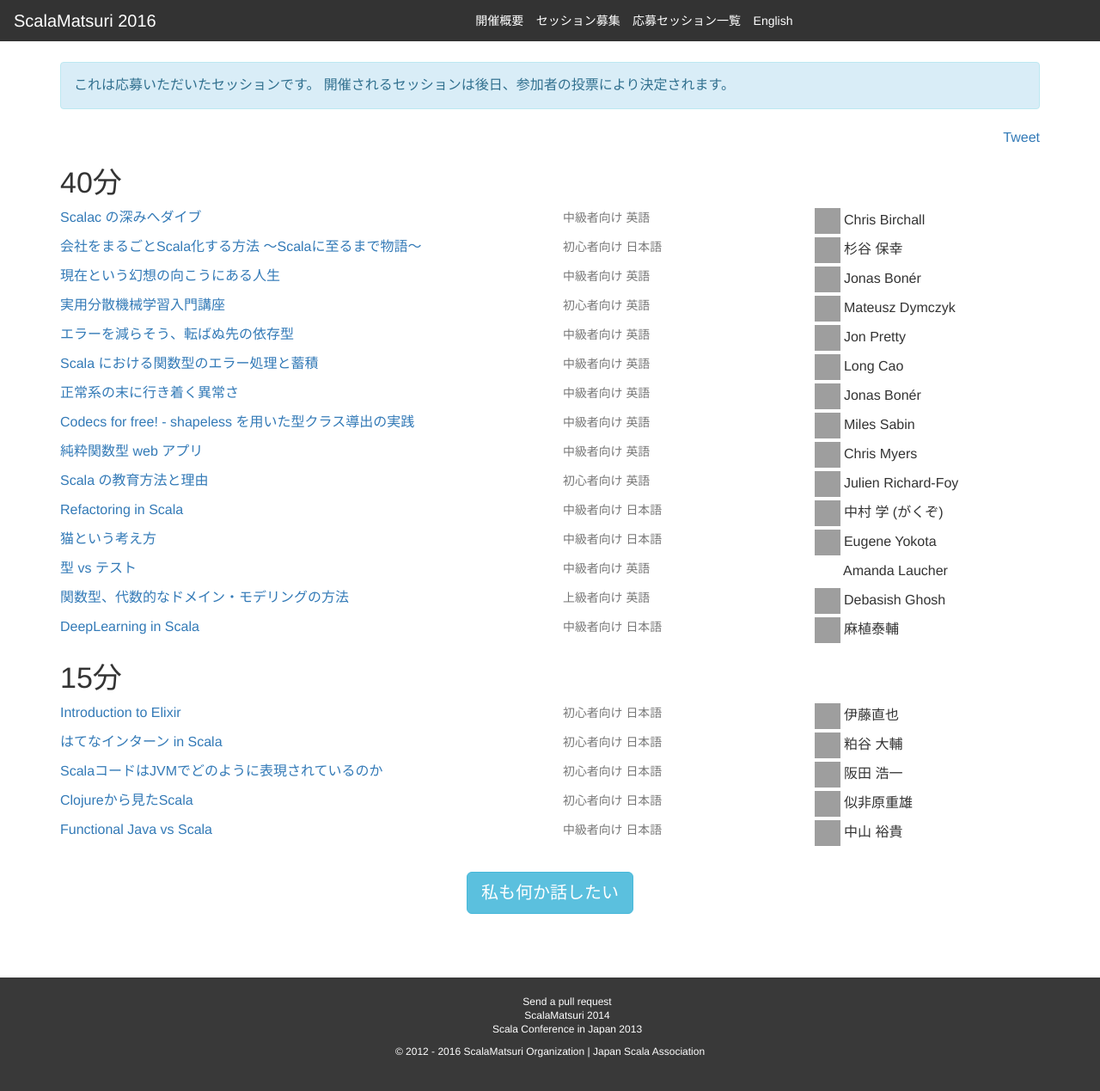
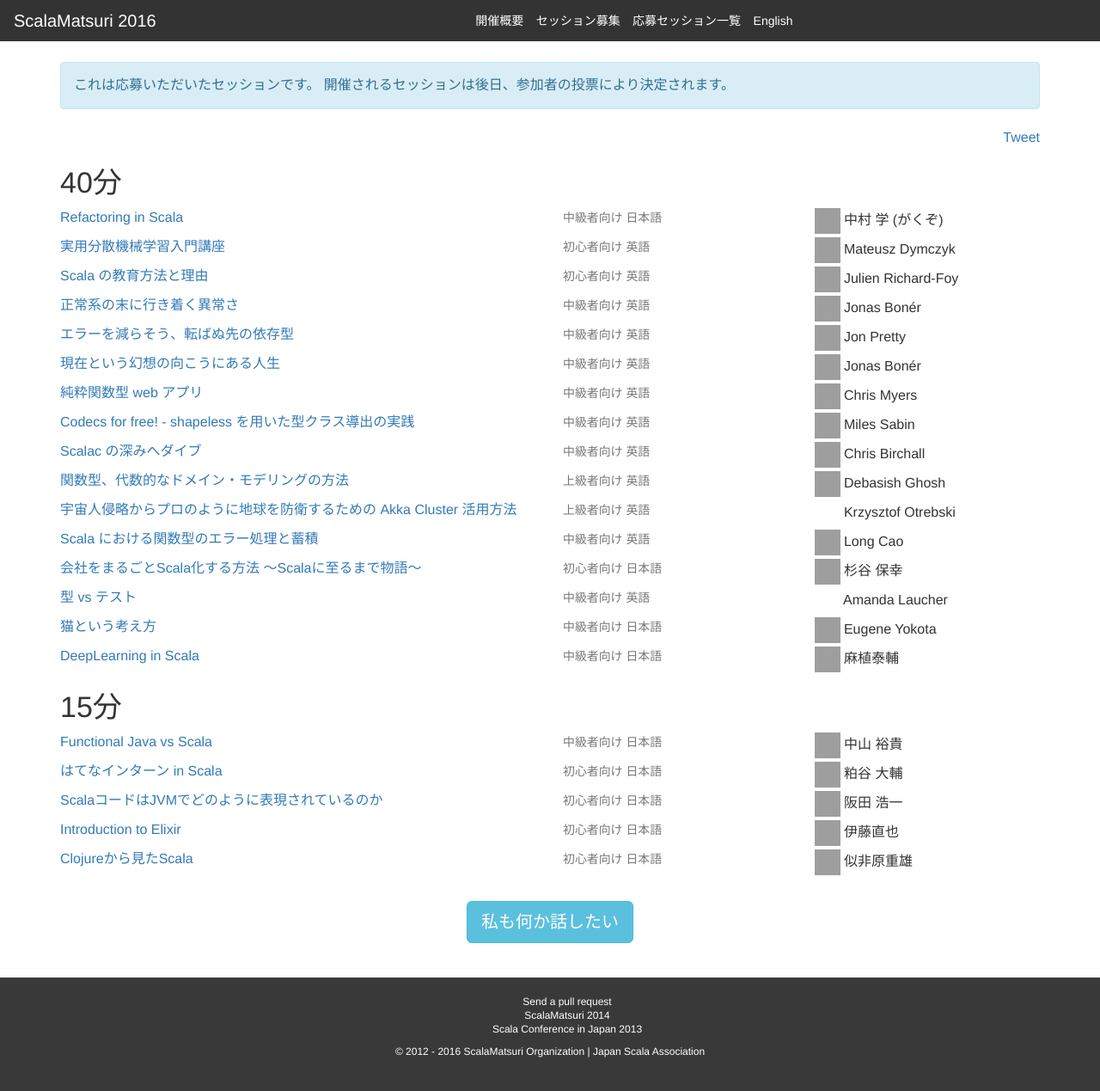
Before and after one commit to scalajp/2016.scalamatsuri.org, a Jekyll site: the page built from ja/candidates/index.html, in a window 1280 px wide and 1277 px high, cut to the strip 0-1269 px from the top of the window. Shown: the whole strip at 86% size. Built offline with Jekyll 4.4.1, drawn with Linux system fonts in a browser that asks for light colours; nearby versions of some CDN libraries; comment, search, counter and statistics services are not loaded; grey boxes are pictures that could not be loaded.

Commit message:
Fixes scalajp/2015#250. Translates KrzysztofOtrebski_1.html

```diff
--- a/_candidates_en/KrzysztofOtrebski_1.html
+++ b/_candidates_en/KrzysztofOtrebski_1.html
@@ -8,6 +8,6 @@ twitter: kotrebski
 github: otrebski
 organization: Ocado Technology
 ---
-<p>Does anyone remember the game "Missile Command" on Atari? I bet you know it or played some kind of clone.
-During this session I would like to simulate missile defence system and protect planet Earth from hostile aliens.
+<p>Does anyone remember the game "Missile Command" on Atari? I bet you know it or played some kind of clone.</p>
+<p>During this session I would like to simulate missile defence system and protect planet Earth from hostile aliens.
 Under the hood there will be Scala and Akka. Akka is a great toolkit for creating reactive applications, but it shows its full capabilities if it is run as a cluster. I will simulate network and power failures to provide some idea how fast it can recover.</p>
--- /dev/null
+++ b/_candidates_ja/KrzysztofOtrebski_1.html
@@ -0,0 +1,14 @@
+---
+name: Krzysztof Otrebski
+title: 宇宙人侵略からプロのように地球を防衛するための Akka Cluster 活用方法
+length: 40
+audience: Advanced
+language: English
+twitter: kotrebski
+github: otrebski
+organization: Ocado Technology
+---
+<p>皆さんは ATARI の「ミサイルコマンド」というゲームを覚えているでしょうか?
+誰もが一度は本物かクローン版をプレイしたことがあるはずです。</p>
+<p>このセッションではミサイル防衛システムをシミュレートして、敵対的な宇宙人から地球を守ります。内部では　Scala と Akka を使います。Akka はリアクティブ・アプリケーションを作るのに最適なツールキットですが、クラスタ化することでその本領を発揮することができます。
+ネットワーク障害や停電をシミュレートして、どれだけ素早く復旧できるかをみてみましょう。</p>
```
